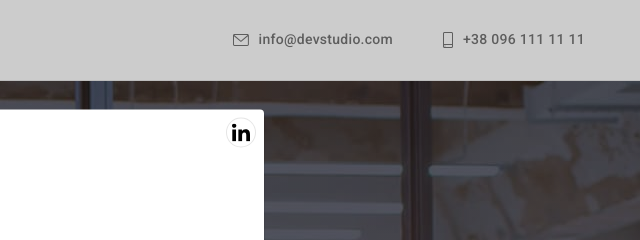
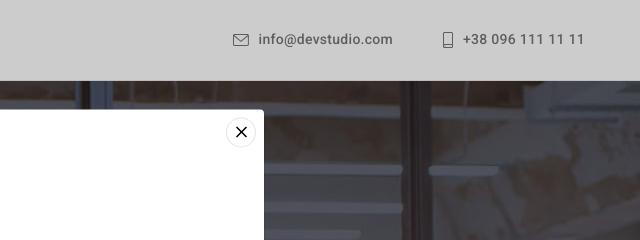
Before and after one commit to SergiyShtefanesa/goit-markup-hw-05, a plain HTML site: page index.html in a window 1280 px wide. Both pictures are taken after a click on the button "Заказать услугу". Shown: the top 240 px of the page, 640-1280 px from the left. Drawn offline with nearby package versions, Linux system fonts and the light colour scheme.

Commit message:
фівф

```diff
--- a/index.html
+++ b/index.html
@@ -427,7 +427,7 @@
 			<div class="modal">
 				<button type="button" class="modal-close-btn" data-modal-close>
 					<svg class="close-modal-btn-icon" width="18" height="18">
-						<use href="/images/sprite/sprite.svg#linkedin"></use></svg
+						<use href="./images/sprite/sprite.svg#icon-Vector"></use></svg
 				></button>
 			</div>
 		</div>
```
Also changed, not shown: images/sprite/sprite.svg.
